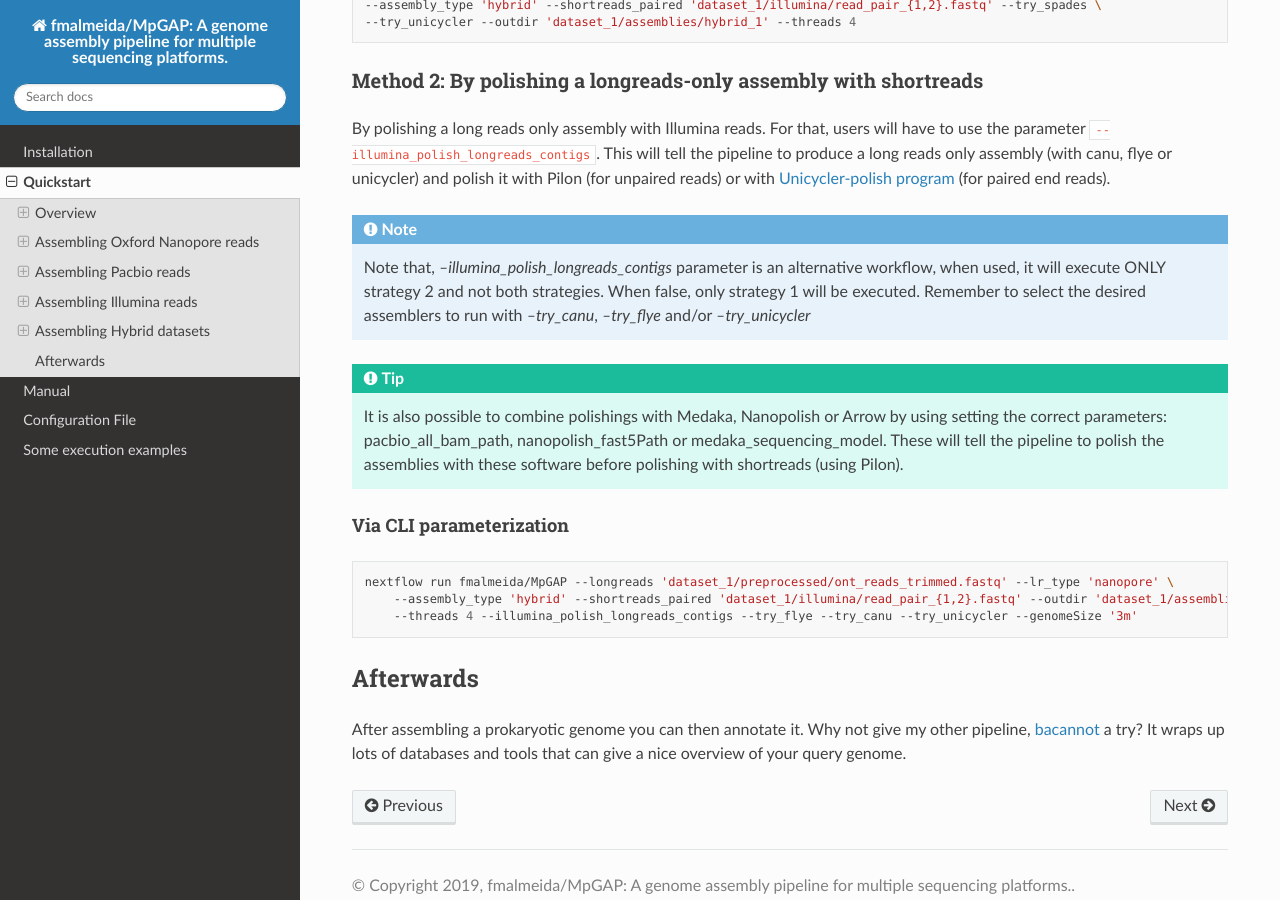
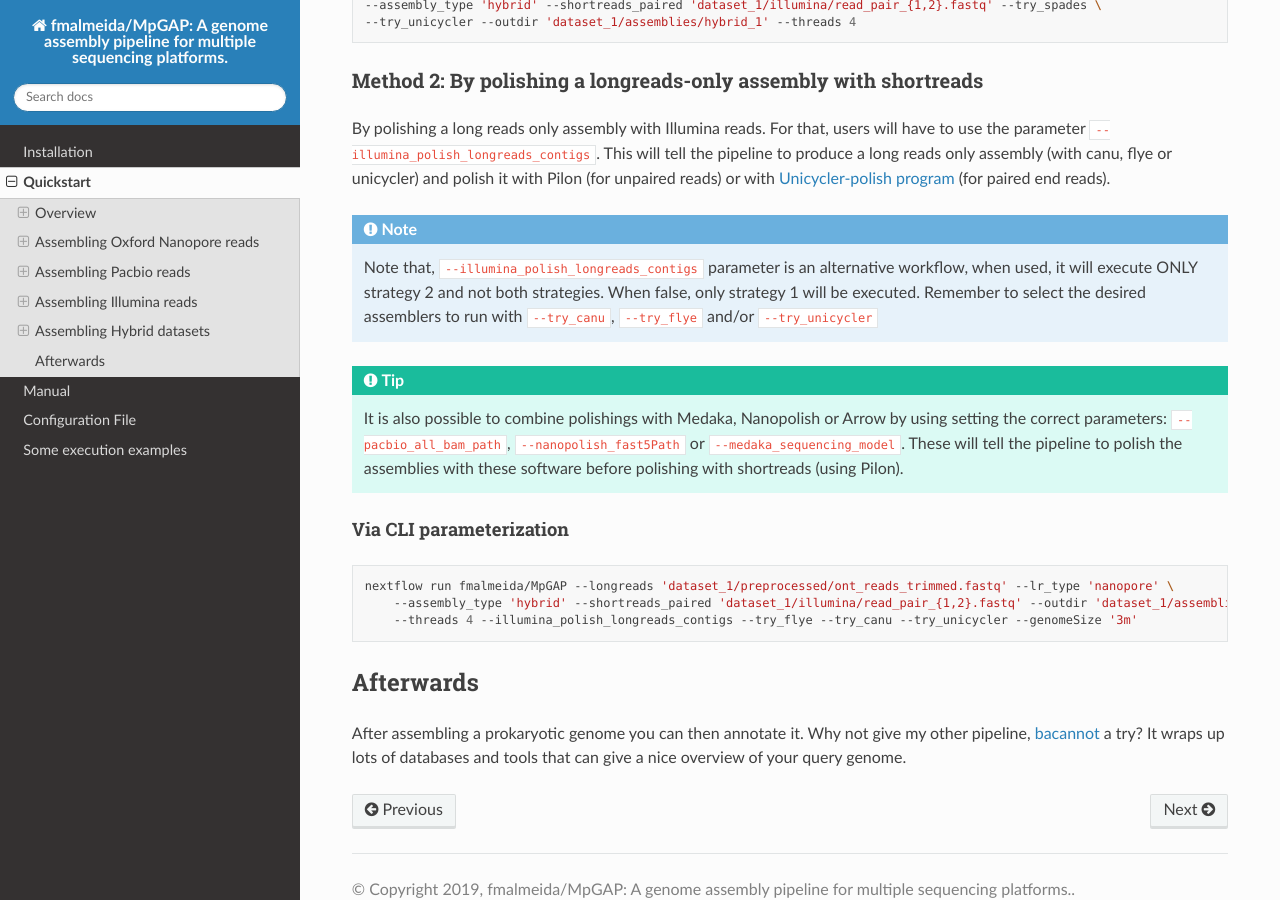
Before and after one commit to fmalmeida/MpGAP, a Sphinx documentation site: the page built from docs/quickstart.rst, in a window 1280 px wide and 900 px high, scrolled down 2607 px. Built offline with Sphinx 7.4.7 and the Read the Docs theme 2.0.0, drawn with Linux system fonts in a browser that asks for light colours.

Commit message:
minor changes

```diff
--- a/docs/quickstart.rst
+++ b/docs/quickstart.rst
@@ -134,13 +134,13 @@ produce a long reads only assembly (with canu, flye or unicycler) and polish it
 
 .. note::
 
-  Note that, `--illumina_polish_longreads_contigs` parameter is an alternative workflow, when used, it will execute ONLY strategy 2 and not both strategies.
-  When false, only strategy 1 will be executed. Remember to select the desired assemblers to run with `--try_canu`, `--try_flye` and/or `--try_unicycler`
+  Note that, ``--illumina_polish_longreads_contigs`` parameter is an alternative workflow, when used, it will execute ONLY strategy 2 and not both strategies.
+  When false, only strategy 1 will be executed. Remember to select the desired assemblers to run with ``--try_canu``, ``--try_flye`` and/or ``--try_unicycler``
 
 .. tip::
 
   It is also possible to combine polishings with Medaka, Nanopolish or Arrow by using setting the correct parameters:
-  pacbio_all_bam_path, nanopolish_fast5Path or medaka_sequencing_model. These will tell the pipeline to polish the
+  ``--pacbio_all_bam_path``, ``--nanopolish_fast5Path`` or ``--medaka_sequencing_model``. These will tell the pipeline to polish the
   assemblies with these software before polishing with shortreads (using Pilon).
 
 Via CLI parameterization
```
